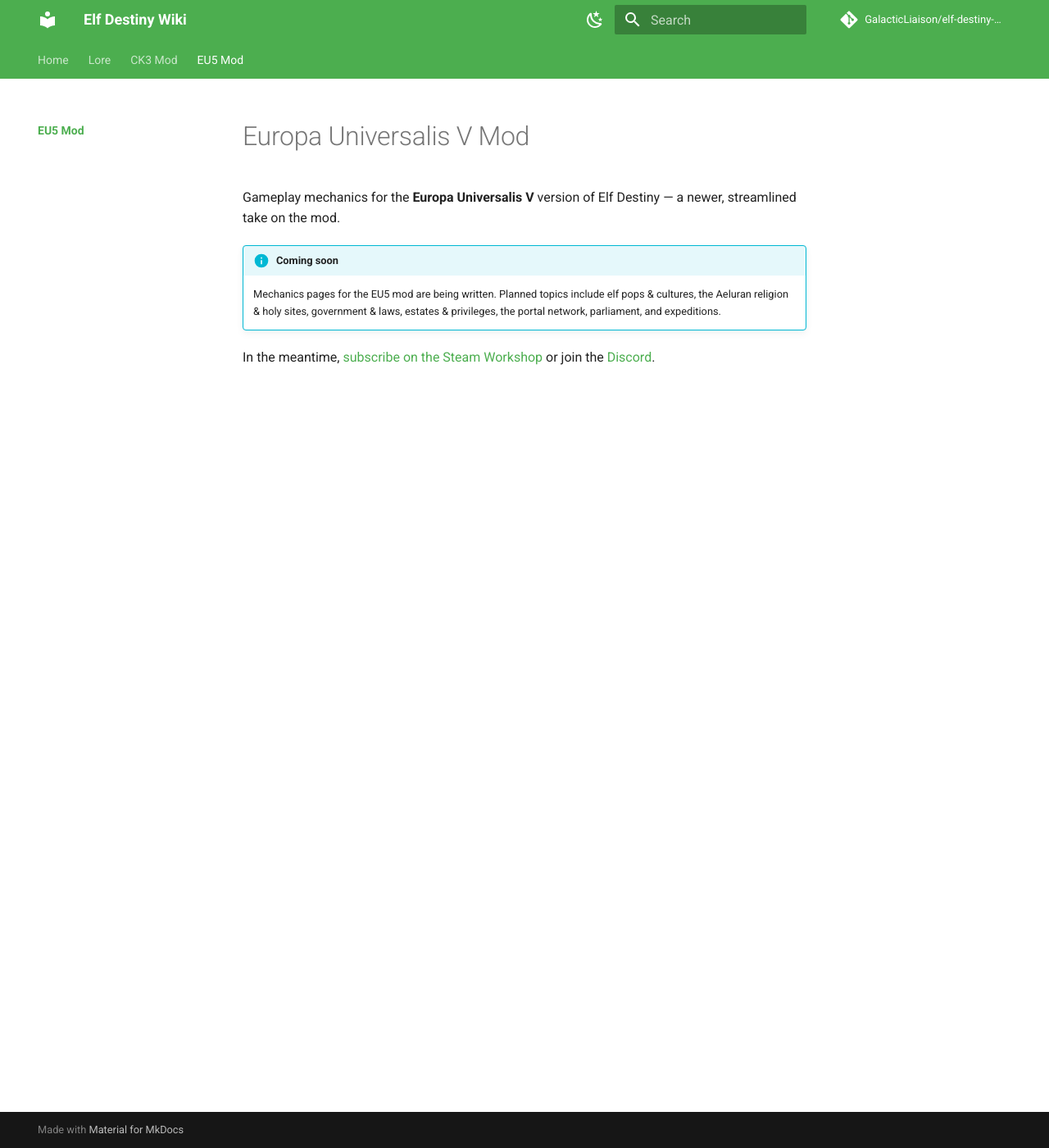
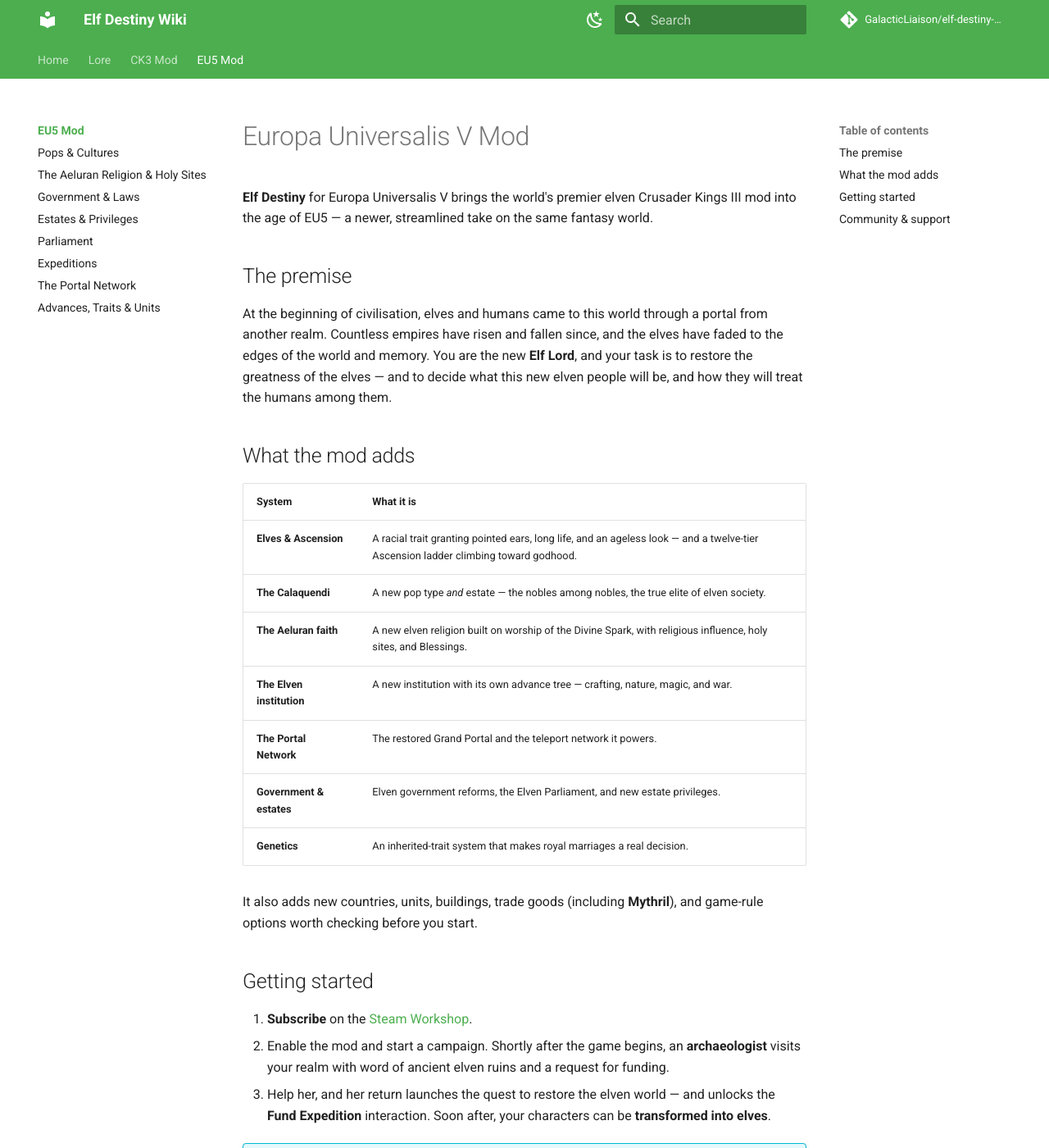
Before and after one commit to Inky-Seer/elf-destiny-wiki, an MkDocs documentation site: the page built from docs/eu5/index.md, in a window 1280 px wide and 1400 px high. Shown: the whole window at 82% size. Built offline with MkDocs 1.6.1 and Material for MkDocs 9.7.7, drawn with Linux system fonts in a browser that asks for light colours; comment, search, counter and statistics services are not loaded; some of the changed text lies outside the part shown.

Commit message:
Add full EU5 mod gameplay section (9 pages)
Documents the Europa Universalis V mod: Overview, Pops & Cultures,
the Aeluran Religion & Holy Sites, Government & Laws, Estates &
Privileges, Parliament, Expeditions, the Portal Network, and
Advances/Traits/Units. Researched from the EU5 mod's in_game/common
files. Updates the home page now that all three sections are complete.

Co-Authored-By: Claude Opus 4.7 <noreply@anthropic.com>

```diff
--- a/docs/eu5/index.md
+++ b/docs/eu5/index.md
@@ -1,12 +1,50 @@
 # Europa Universalis V Mod
 
-Gameplay mechanics for the **Europa Universalis V** version of Elf Destiny — a newer,
-streamlined take on the mod.
+**Elf Destiny** for Europa Universalis V brings the world's premier elven Crusader
+Kings III mod into the age of EU5 — a newer, streamlined take on the same fantasy
+world.
 
-!!! info "Coming soon"
-    Mechanics pages for the EU5 mod are being written. Planned topics include elf
-    pops & cultures, the Aeluran religion & holy sites, government & laws, estates &
-    privileges, the portal network, parliament, and expeditions.
+## The premise
 
-In the meantime, [subscribe on the Steam Workshop](https://steamcommunity.com/sharedfiles/filedetails/?id=3681153070)
-or join the [Discord](https://discord.gg/fyuPcf5HFZ).
+At the beginning of civilisation, elves and humans came to this world through a
+portal from another realm. Countless empires have risen and fallen since, and the
+elves have faded to the edges of the world and memory. You are the new **Elf Lord**,
+and your task is to restore the greatness of the elves — and to decide what this new
+elven people will be, and how they will treat the humans among them.
+
+## What the mod adds
+
+| System | What it is |
+|---|---|
+| **Elves & Ascension** | A racial trait granting pointed ears, long life, and an ageless look — and a twelve-tier Ascension ladder climbing toward godhood. |
+| **The Calaquendi** | A new pop type *and* estate — the nobles among nobles, the true elite of elven society. |
+| **The Aeluran faith** | A new elven religion built on worship of the Divine Spark, with religious influence, holy sites, and Blessings. |
+| **The Elven institution** | A new institution with its own advance tree — crafting, nature, magic, and war. |
+| **The Portal Network** | The restored Grand Portal and the teleport network it powers. |
+| **Government & estates** | Elven government reforms, the Elven Parliament, and new estate privileges. |
+| **Genetics** | An inherited-trait system that makes royal marriages a real decision. |
+
+It also adds new countries, units, buildings, trade goods (including **Mythril**),
+and game-rule options worth checking before you start.
+
+## Getting started
+
+1. **Subscribe** on the [Steam Workshop](https://steamcommunity.com/sharedfiles/filedetails/?id=3681153070).
+2. Enable the mod and start a campaign. Shortly after the game begins, an
+   **archaeologist** visits your realm with word of ancient elven ruins and a
+   request for funding.
+3. Help her, and her return launches the quest to restore the elven world — and
+   unlocks the **Fund Expedition** interaction. Soon after, your characters can be
+   **transformed into elves**.
+
+!!! info "Beta software"
+    Elf Destiny for EU5 is a fresh, actively developed mod. Its story content is
+    roughly in line with the CK3 version and grows alongside it. Expect balance
+    rough edges — bug reports and feedback are very welcome on the Discord.
+
+## Community & support
+
+- **Steam Workshop:** <https://steamcommunity.com/sharedfiles/filedetails/?id=3681153070>
+- **Discord:** <https://discord.gg/fyuPcf5HFZ>
+- **The original CK3 mod:** see the [CK3 Mod](../ck3/index.md) section of this wiki.
+- **Support development (Ko-fi):** <https://ko-fi.com/elf_destiny>
--- a/mkdocs.yml
+++ b/mkdocs.yml
@@ -76,3 +76,11 @@ nav:
       - Story Events: ck3/story-events.md
   - EU5 Mod:
       - eu5/index.md
+      - Pops & Cultures: eu5/pops-cultures.md
+      - The Aeluran Religion & Holy Sites: eu5/aeluran-religion.md
+      - Government & Laws: eu5/government-laws.md
+      - Estates & Privileges: eu5/estates-privileges.md
+      - Parliament: eu5/parliament.md
+      - Expeditions: eu5/expeditions.md
+      - The Portal Network: eu5/portal-network.md
+      - Advances, Traits & Units: eu5/advances-traits-units.md
```
Also changed, not shown: docs/eu5/advances-traits-units.md (added, +57 -0 lines), docs/eu5/aeluran-religion.md (added, +57 -0 lines), docs/eu5/estates-privileges.md (added, +45 -0 lines), docs/eu5/expeditions.md (added, +33 -0 lines), docs/eu5/government-laws.md (added, +54 -0 lines), docs/eu5/parliament.md (added, +41 -0 lines), docs/eu5/pops-cultures.md (added, +45 -0 lines), docs/eu5/portal-network.md (added, +43 -0 lines), docs/index.md (+3 -3 lines).
